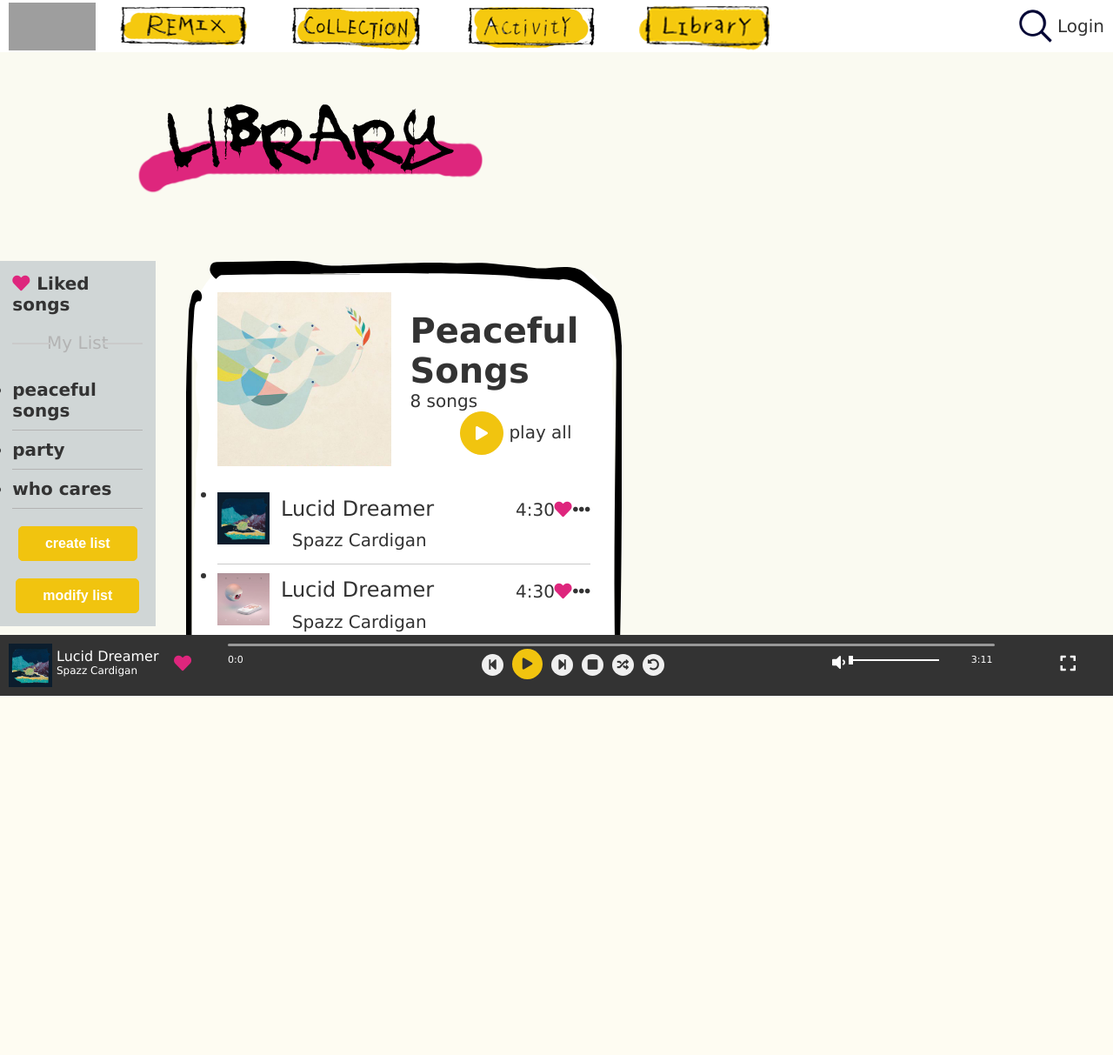
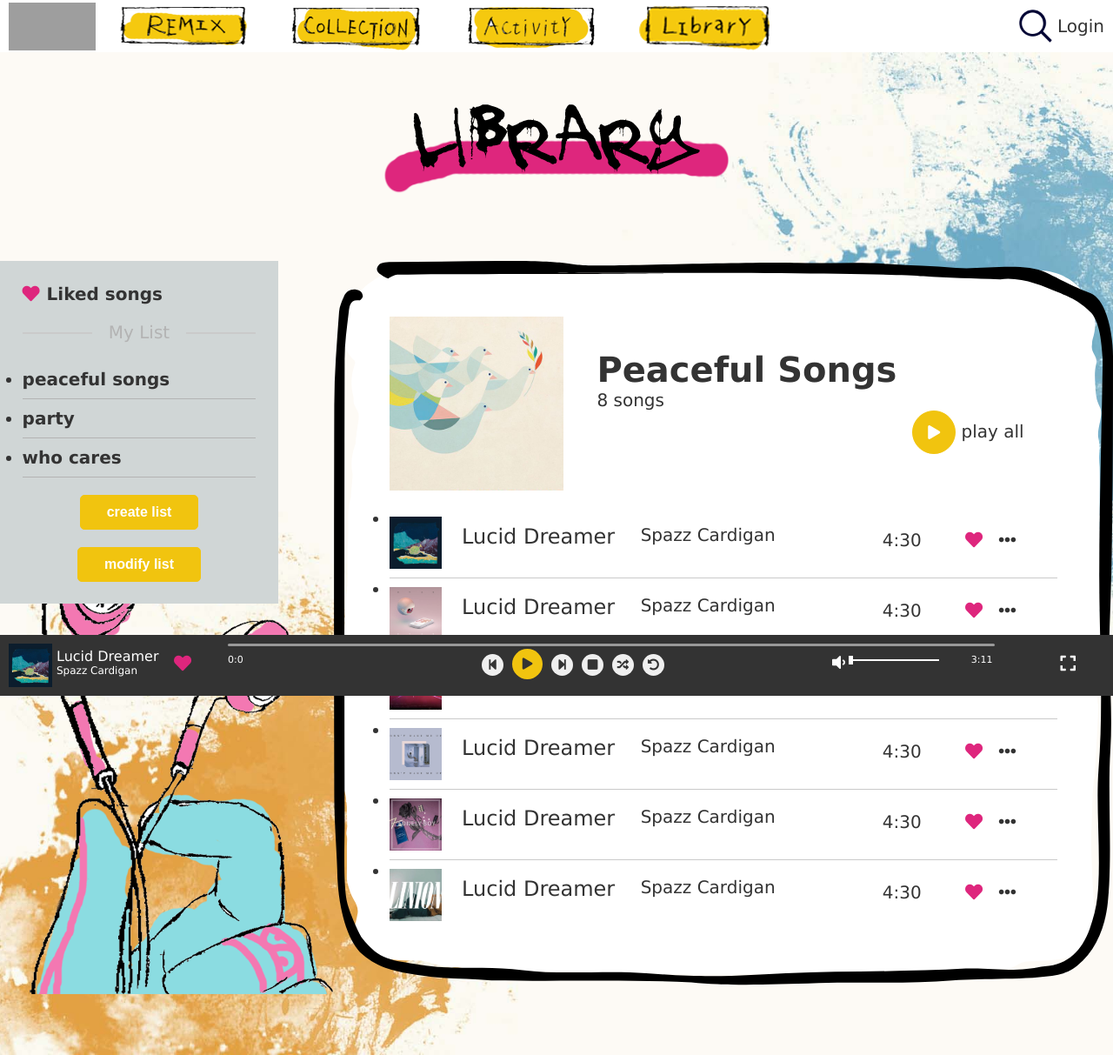
Before and after one commit to sexfat/G1, a PHP site: page /library.html in a window 1280 px wide. Shown: the whole page at 87% size. Before the commit the page ends 800 px from the top, so only its background shows below. Run offline with PHP 8.4, Linux system fonts and the light colour scheme; style sheets or scripts are compiled from the project's sources; some libraries are stand-ins or nearby versions; grey boxes are pictures that could not be loaded.

Commit message:
12/25-修改library & player

```diff
--- a/library.html
+++ b/library.html
@@ -119,6 +119,8 @@
         </ul>
       </div>
     </div>
+  </div>
+
   <!-- header -->
   <header>
     <img src="./img/library/title_library.png" alt="">
@@ -587,8 +589,6 @@
         </div>
       </div>
     </div>
-    </div>
-
   </div>
 
 
--- a/scss/_library.scss
+++ b/scss/_library.scss
@@ -285,7 +285,7 @@ $mainRed : #de267d;
               font-size: $rem2;
               display: inline-block;
 
-              @include respond(laptop-min) {
+              @include respond(latop-min) {
                 font-size: $rem1_5;
               }
 
@@ -295,6 +295,7 @@ $mainRed : #de267d;
                 text-overflow: ellipsis;
                 white-space: nowrap;
               }
+
             }
 
             #inputListTitle {
@@ -391,9 +392,12 @@ $mainRed : #de267d;
             vertical-align: top;
             font-size: $rem1_2;
             display: inline-block;
-            vertical-align: top;
-            @include respond(laptop-min) {
+            @include respond(latop-min) {
               padding: 0;
+            }
+
+            @include respond(ipad){
+              font-size: $rem1;
             }
 
             @include respond(phone) {
@@ -406,6 +410,11 @@ $mainRed : #de267d;
               text-decoration: none;
               transition: transform .5s;
 
+              @include respond(ipad) {
+                overflow: hidden;
+                text-overflow: ellipsis;
+                white-space: nowrap;
+              }
               @include respond(phone) {
                 overflow: hidden;
                 text-overflow: ellipsis;
@@ -427,9 +436,11 @@ $mainRed : #de267d;
             vertical-align: top;
             margin-left: 5%;
 
-            @include respond(latop-max) {
+            @include respond(latop-min) {
               display: block;
               margin-left: 0;
+              padding: 0;
+              font-size: $rem0_8;
             }
           }
         }
@@ -440,7 +451,7 @@ $mainRed : #de267d;
           width: 10%;
 
           @include respond(ipad) {
-            font-size: $rem0_8;
+            font-size: $rem0_7;
           }
 
           @include respond(phone) {
@@ -456,7 +467,7 @@ $mainRed : #de267d;
           cursor: pointer;
           transition: transform .5s;
 
-          @include respond(laptop-min) {
+          @include respond(latop-min) {
             width: 8%;
             text-align: center;
           }
--- a/scss/_player.scss
+++ b/scss/_player.scss
@@ -1,4 +1,3 @@
-
 $mainRed : #de267d;
 
 #player {
@@ -7,10 +6,14 @@ $mainRed : #de267d;
   bottom: 0;
   z-index: 1000;
 
-  h2,h3,h4,p{
+  h2,
+  h3,
+  h4,
+  p {
     margin: 0;
     padding: 0;
   }
+
   i {
     display: block;
   }
@@ -38,7 +41,14 @@ $mainRed : #de267d;
       @include respond(latop-max) {
         width: 22%;
       }
+
       @include respond(latop-min) {
+        width: 25%;
+      }
+      @include respond(ipadpro){
+        min-width: 200px;
+      }
+      @include respond(ipad) {
         width: 25%;
       }
       @include respond(phone) {
@@ -58,7 +68,8 @@ $mainRed : #de267d;
         span {
           display: block;
           font-size: 0.8rem;
-          @include respond(ipadpro){
+
+          @include respond(ipadpro) {
             font-size: $rem0_7;
           }
 
@@ -88,17 +99,21 @@ $mainRed : #de267d;
       @include respond(latop-max) {
         width: 70%;
       }
+
       @include respond(latop-min) {
         width: 65%;
       }
+
       @include respond(ipadpro) {
-        width: 58%;
+        width: 60%;
       }
+
       @include respond(ipad) {
         width: 0;
         height: 0px;
         overflow: hidden;
       }
+
       @include respond(phone) {
         width: 0;
         height: 0px;
@@ -118,13 +133,13 @@ $mainRed : #de267d;
           background-color: $yellow;
         }
 
-        @include respond(phone) {
+        @include respond(ipad) {
           position: absolute;
           top: 0;
           left: 0;
         }
 
-        @include respond(ipad) {
+        @include respond(phone) {
           position: absolute;
           top: 0;
           left: 0;
@@ -135,6 +150,7 @@ $mainRed : #de267d;
         @include respond(ipad) {
           display: none;
         }
+
         span {
           font-size: 11px;
           width: 49.5%;
@@ -143,8 +159,9 @@ $mainRed : #de267d;
           @include respond(latop-min) {
             width: 49%;
           }
+
           @include respond(ipadpro) {
-            width: 49%;
+            width: 48.5%;
           }
 
           &.start {
@@ -162,17 +179,17 @@ $mainRed : #de267d;
         margin: -10px auto 0;
         text-align: center;
         height: 100%;
-
-        @include respond(phone) {
-          display: none;
+        @include respond(latop-min) {
+          width: 80%;
         }
-
+        @include respond(ipadpro) {
+          width: 100%;
+        }
         @include respond(ipad) {
           display: none;
         }
-
-        @include respond(ipadpro) {
-          width: 100%;
+        @include respond(phone) {
+          display: none;
         }
 
 
@@ -185,14 +202,18 @@ $mainRed : #de267d;
           @include respond(latop-max) {
             margin-left: 15%;
           }
+
           @include respond(latop-min) {
             width: 60%;
             margin-left: 5%;
           }
+
           @include respond(ipadpro) {
-            width: 70%;
-            margin-left: 15%;
+            float: none;
+            width: 70.5%;
+            margin:0 auto;
           }
+
           @include respond(ipad) {
             width: 70%;
           }
@@ -271,7 +292,9 @@ $mainRed : #de267d;
               margin: -4px;
             }
           }
-
+          @include respond(latop-min) {
+            margin: -5px 0 0;
+          }
           @include respond(ipadpro) {
             display: none;
           }
@@ -294,13 +317,16 @@ $mainRed : #de267d;
       &:hover {
         transform: scale(1.1);
       }
+
       @include respond(ipadpro) {
         width: 3%;
       }
+
       @include respond(ipad) {
         padding-top: 4%;
         width: 5%;
       }
+
       @include respond(phone) {
         width: 18%;
         text-align: right;
@@ -414,6 +440,7 @@ $mainRed : #de267d;
           min-height: 250px;
           margin: 0 auto;
           position: relative;
+
           @include respond(phone) {
             min-height: 150px;
           }
@@ -457,7 +484,8 @@ $mainRed : #de267d;
           text-overflow: ellipsis;
           font-weight: bold;
           font-size: $rem2;
-          @include respond(latop-max){
+
+          @include respond(latop-max) {
             font-size: $rem1_5;
           }
         }
@@ -466,7 +494,8 @@ $mainRed : #de267d;
           text-overflow: ellipsis;
           font-weight: bold;
           font-size: 1.2rem;
-          @include respond(latop-max){
+
+          @include respond(latop-max) {
             font-size: $rem1;
           }
         }
@@ -502,8 +531,6 @@ $mainRed : #de267d;
             height: 100%;
             background-color: $yellow;
           }
-
-
         }
 
         .time {
@@ -514,7 +541,9 @@ $mainRed : #de267d;
             font-size: 11px;
             width: 49%;
             display: inline-block;
-
+            @include respond(latop-min) {
+              width: 48%;
+            }
             @include respond(ipad) {
               width: 48%;
             }
@@ -534,6 +563,7 @@ $mainRed : #de267d;
           margin: 10px auto 0;
           text-align: center;
           height: 100%;
+
           @include respond(phone) {
             width: 100%;
           }
@@ -541,40 +571,12 @@ $mainRed : #de267d;
           .controls {
             float: left;
             width: 40%;
+            min-width: 220px;
             margin-left: 30%;
 
             @include respond(latop-max) {
               float: none;
-              width: 45%;
-              min-width: 220px;
-              margin: 0 auto;
-            }
-
-            @include respond(latop-min) {
-              float: none;
-              width: 45%;
-              min-width: 220px;
-              margin: 0 auto;
-            }
-
-            @include respond(ipadpro) {
-              float: none;
-              text-align: center;
-              width: 35%;
-              margin: 0 auto;
-            }
-
-            @include respond(ipad) {
-              float: none;
-              width: 45%;
-              min-width: 220px;
-              margin: 0 auto;
-            }
-
-            @include respond(phone) {
-              float: none;
-              width: 66%;
-              min-width: 220px;
+              width: 220px;
               margin: 0 auto;
             }
 
@@ -664,6 +666,7 @@ $mainRed : #de267d;
                 width: 3%;
                 margin-left: 7%;
               }
+
               @include respond(phone) {
                 margin-left: 4%;
               }
@@ -865,7 +868,8 @@ $mainRed : #de267d;
 
           h2 {
             font-size: $rem2;
-            @include respond(latop-max){
+
+            @include respond(latop-max) {
               font-size: $rem1_5;
             }
           }
@@ -943,7 +947,8 @@ $mainRed : #de267d;
                   overflow: hidden;
                   white-space: nowrap;
                   text-overflow: ellipsis;
-                  @include respond(latop-max){
+
+                  @include respond(latop-max) {
                     font-size: $rem1;
                   }
                 }
@@ -954,7 +959,8 @@ $mainRed : #de267d;
                   overflow: hidden;
                   white-space: nowrap;
                   text-overflow: ellipsis;
-                  @include respond(latop-max){
+
+                  @include respond(latop-max) {
                     font-size: $rem0_8;
                   }
                 }
@@ -1080,6 +1086,7 @@ $mainRed : #de267d;
           }
         }
       }
+
       .closeLight {
         position: absolute;
         right: 20px;
```
Also changed, not shown: js/player.js (+38 -7 lines), player.html (+3 -7 lines). Lines whose indentation alone changed are shown as unchanged.
